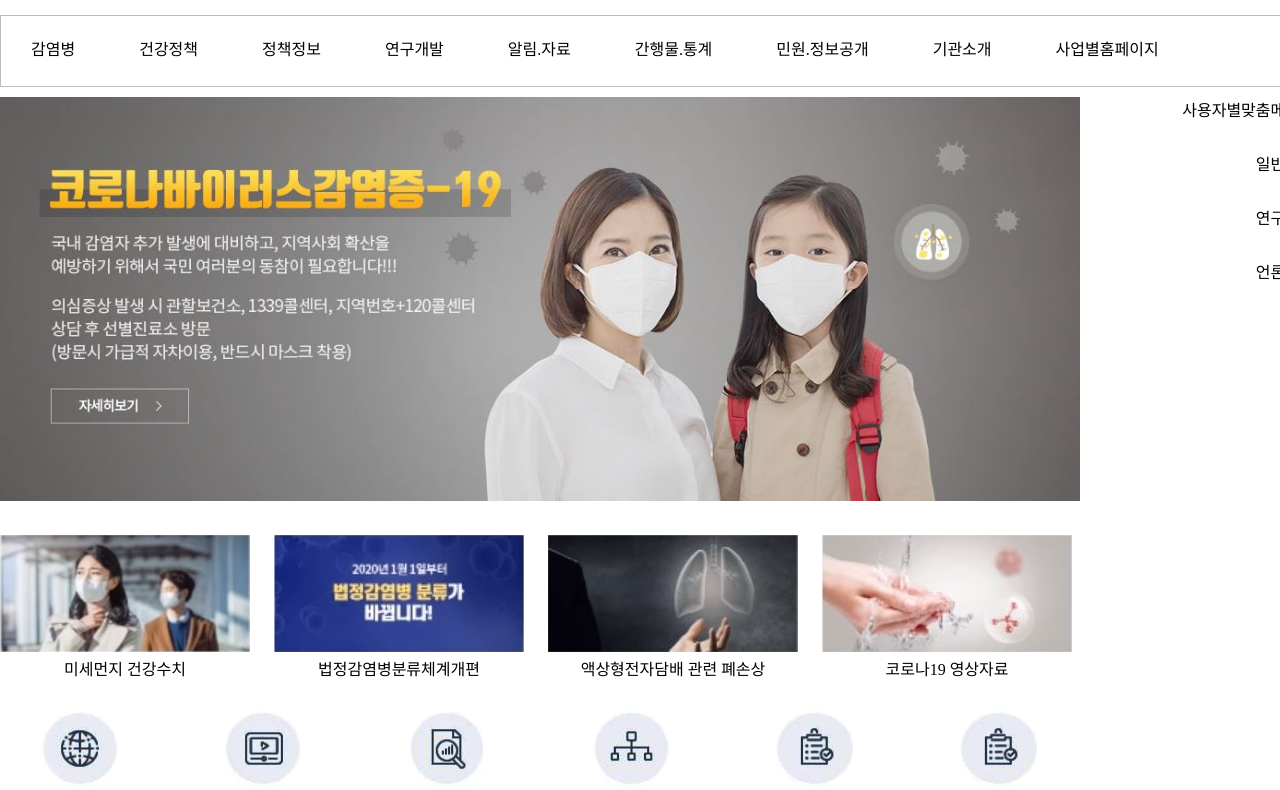
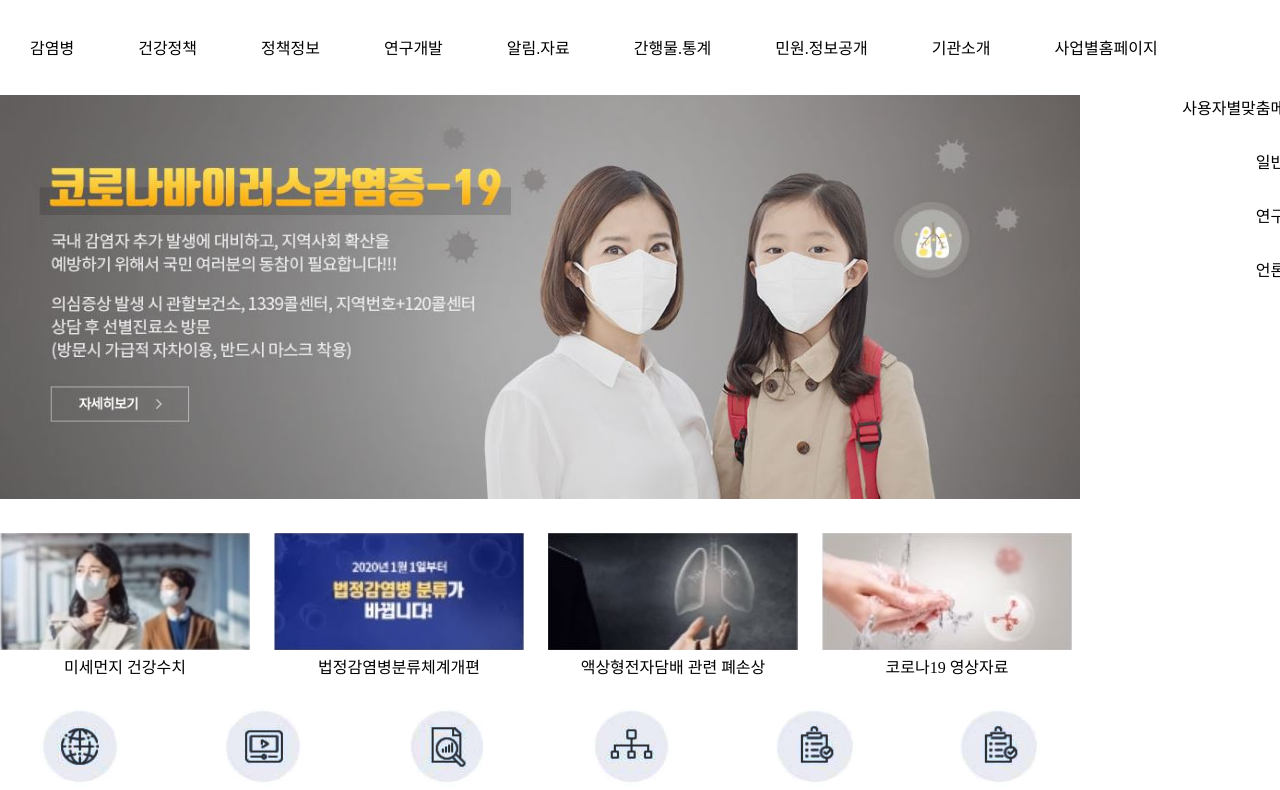
Before and after one commit to hl0005/hl0005.github.io, a plain HTML site: page index.html in a window 1280 px wide. Shown: the part 105-895 px from the top of the page. Drawn offline with Linux system fonts and the light colour scheme.

Commit message:
Update index.html

```diff
--- a/index.html
+++ b/index.html
@@ -65,7 +65,7 @@
        		width:1300px;
        		height:70px;
        		margin-top:10px;
-       		border:1px solid #bbbbbb;
+       		border:0px solid #bbbbbb;
        	}
        	nav li{
        		display:inline-block;
```
